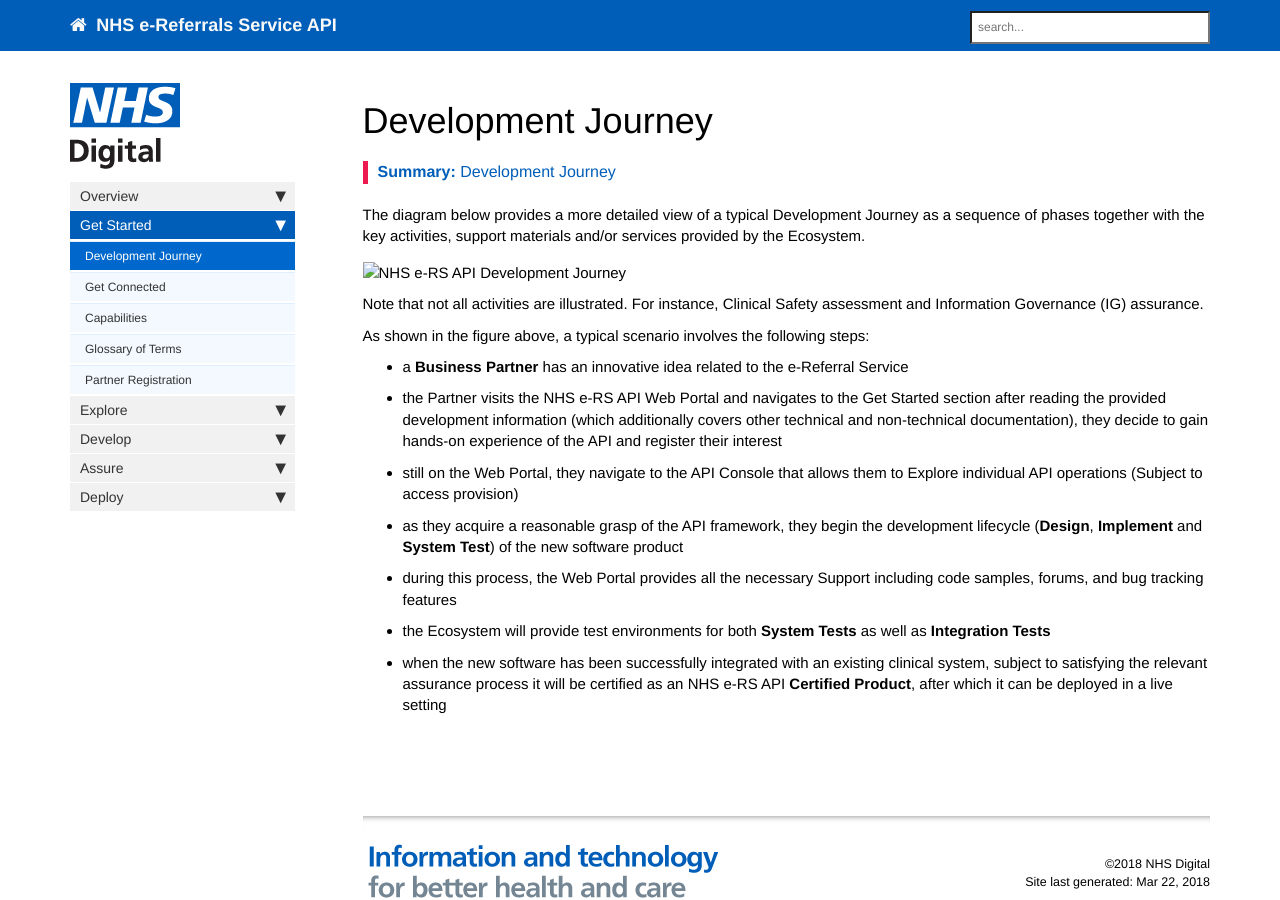
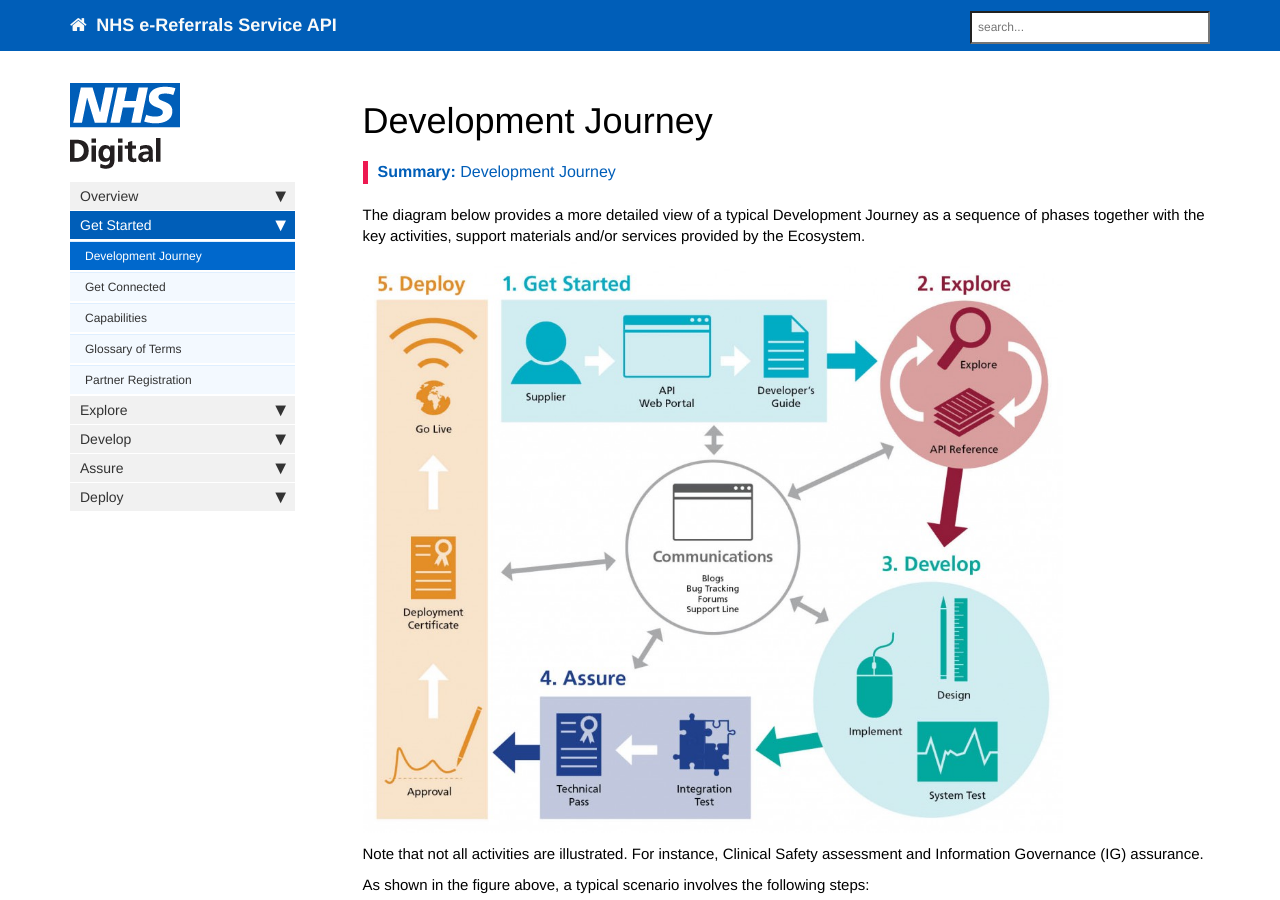
Before and after one commit to wurble369/websitetest, a Jekyll site: the page built from pages/getstarted/getstarted_development_journey.md, in a window 1280 px wide and 900 px high. Built offline with Jekyll 4.4.1, drawn with Linux system fonts in a browser that asks for light colours; nearby versions of some CDN libraries; comment, search, counter and statistics services are not loaded.

Commit message:
No absolute URL

```diff
--- a/pages/getstarted/getstarted_development_journey.md
+++ b/pages/getstarted/getstarted_development_journey.md
@@ -9,7 +9,7 @@ summary: "Development Journey"
 
 The diagram below provides a more detailed view of a typical Development Journey as a sequence of phases together with the key activities, support materials and/or services provided by the Ecosystem.
 
-![NHS e-RS API Development Journey]({{ "images/getstarted/NHS_eRS_API_Development_Journey-1024x835.jpg" | absolute_url }})
+![NHS e-RS API Development Journey](images/getstarted/NHS_eRS_API_Development_Journey-1024x835.jpg)
 
 Note that not all activities are illustrated. For instance, Clinical Safety assessment and Information Governance (IG) assurance.
 
```
